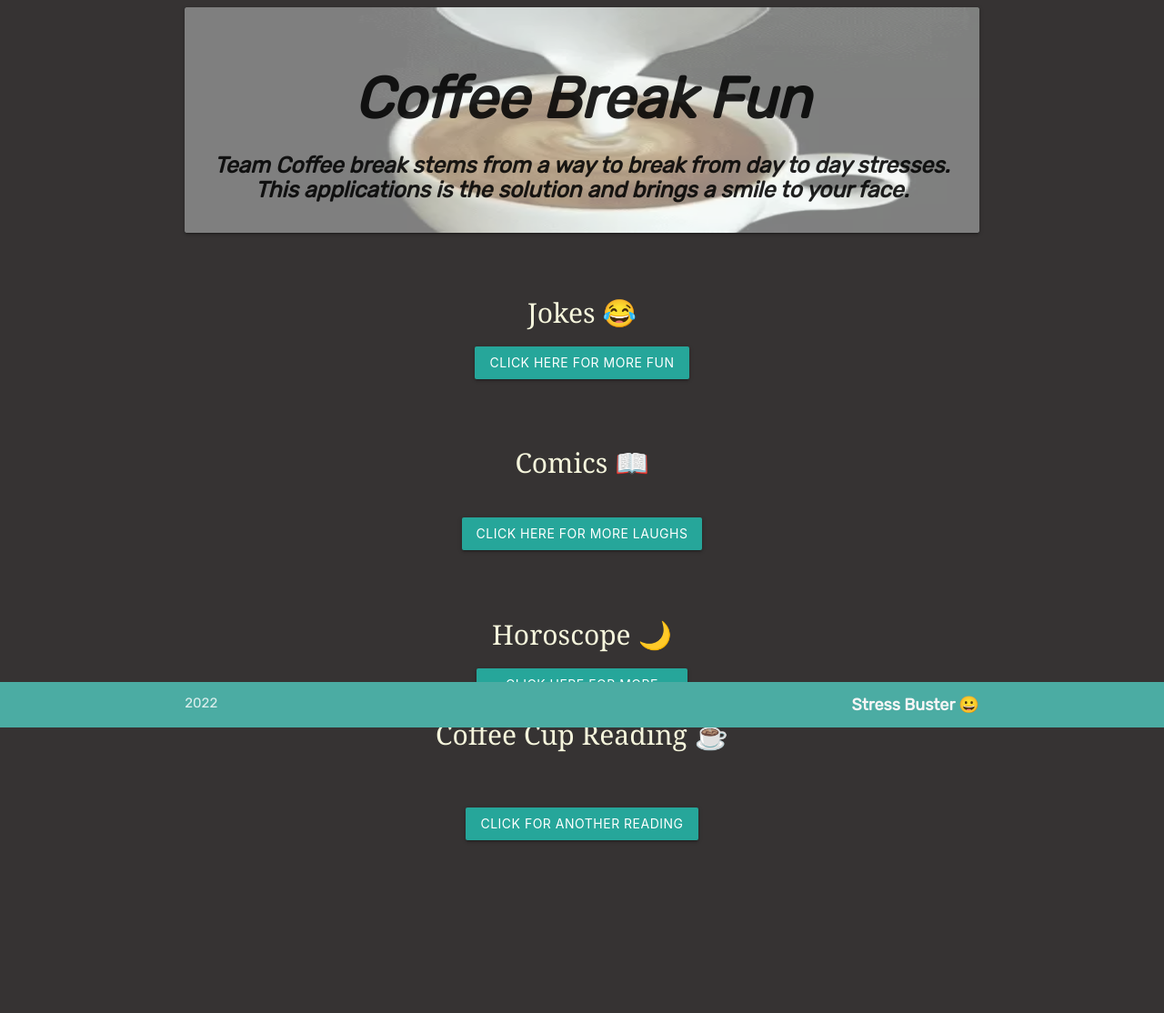
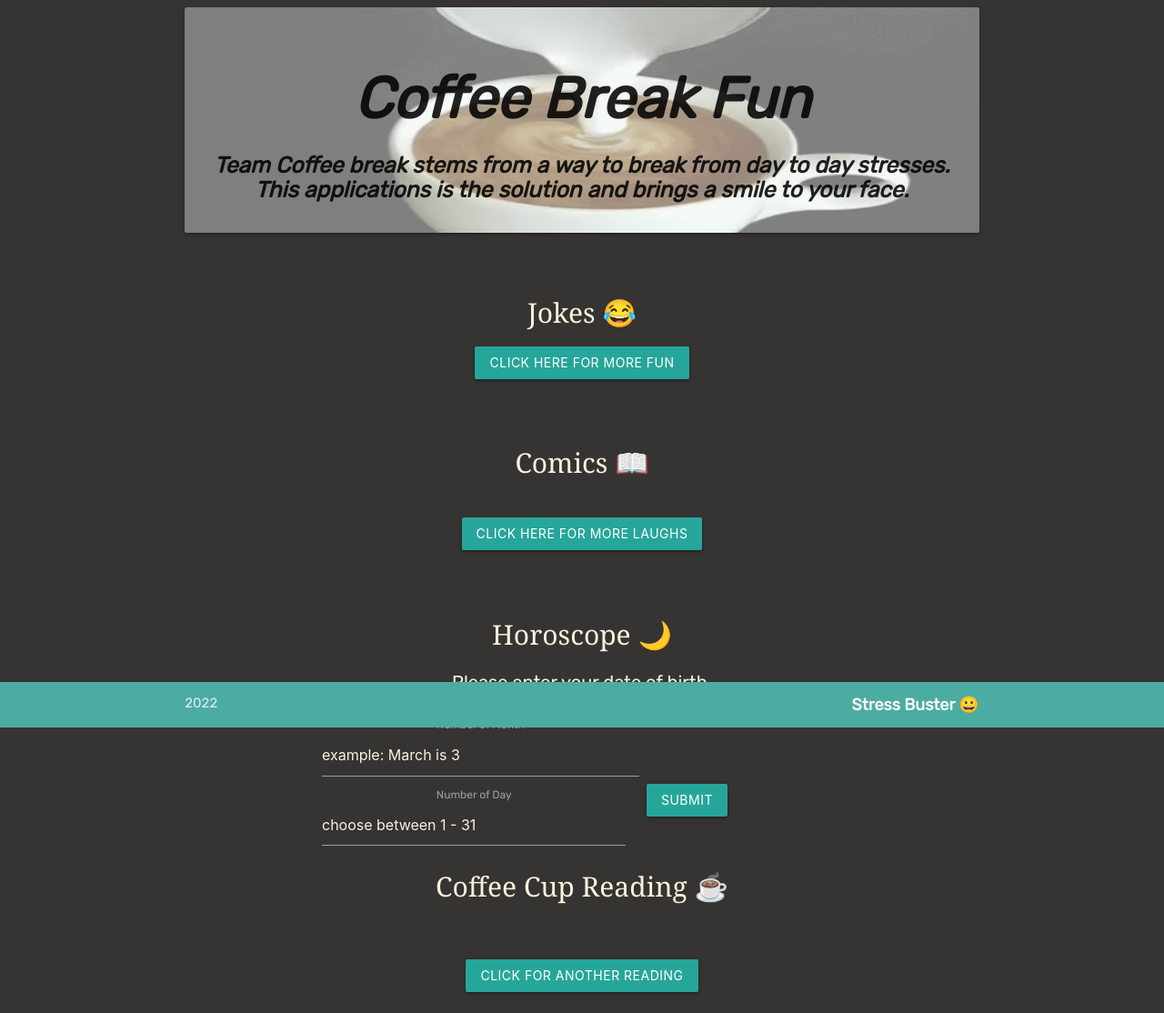
Before and after one commit to tarajevans/coffee-break, a plain HTML site: page index.html in a window 1280 px wide. Shown: the top 1114 px of the page at 91% size. Before the commit the page ends 1084 px from the top, so only its background shows below. Drawn offline with nearby package versions, Linux system fonts and the light colour scheme; no server answers.

Commit message:
added input fields and button

```diff
--- a/assets/js/horoscope.js
+++ b/assets/js/horoscope.js
@@ -1,5 +1,18 @@
 var submit = document.getElementById("submit_3");
 var horoscopeText = document.getElementById("displayHoroscope");
+var monthInput = document.getElementById("month");
+var dayInput = document.getElementById("day");
+var dobButton =document.getElementById("submit_3");
+var userMonth = "1";
+var userDay = "1";
+
+function updateDob() {
+  console.log("button clicked");
+
+}
+
+dobButton.addEventListener("click", updateDob);
+
 function getHoriscope(month, day){
     apiUrl = "https://the-ultimate-api-challenge.herokuapp.com/https://ohmanda.com/api/horoscope/"+getZodiac(month, day);
     fetch(apiUrl)
@@ -7,9 +20,7 @@ function getHoriscope(month, day){
           return response.json();
       })
       .then(function (data) {
-         // title.textContent = data.title;
-          //displayImage(data.img);
-          horoscopeText.textContent=data.horoscope;
+        horoscopeText.textContent=data.horoscope;
       });
   }
 
@@ -114,4 +125,7 @@ function getHoriscope(month, day){
             }
     }
   }
+
+
+
   getHoriscope("10", "6");
--- a/index.html
+++ b/index.html
@@ -68,16 +68,38 @@
             <div class="row">
                 <div class="col s12 center-align">
                     <h2>Horoscope &#127769;</h2>
+                    <div class="container">
+                        <div class="row">
+                            <p id ="joke">Please enter your date of birth.</p>
+                            <div class="col sm-4">
+                                <div class="form">
+                                    <form>
+                                    <label for="month">Number of Month</label>
+                                    <input type="text" placeholder="example: March is 3" id="name" name="name" class="form" />
+                                    </form>
+                                </div>
+                            </div>
+                            <div class="col sm-4">
+                                <div class="form">
+                                    <form>
+                                        <label for="day">Number of Day</label>
+                                    <input type="text" placeholder="choose between 1 - 31" id="name" name="name" class="form-input" />
+                                    </form>
+                                </div>
+                            </div>
+                            <div class="col sm-4">
+                                <div class = "center-align">
+                                <button class="btn waves-effect waves-light" type="submit" name="action" id="submit_3" class = "rounded">Submit
+                                </button>
+                                </div>
+                            </div>
+                        </div>
+                    </div>
                     <div class ="container">
                         <div class="title" id="title"></div>
                             <div id="displayHoroscope">
                     </div>
-                    <div class="row">
-                        <div class = "center-align">
-                        <button class="btn waves-effect waves-light" type="submit" name="action" id="submit_3" class = "rounded"> Click Here For More Laughs
-                        </button>
-                        </div>
-                    </div>
+
                 </div>
             </div>
                 <div class = "row">
```
